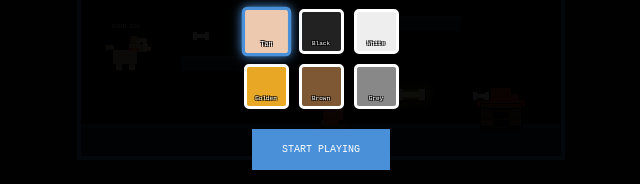
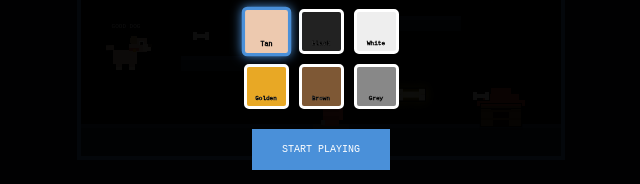
Before and after one commit to Hello-Worlder766/Paw-Paw-Adventure, a plain HTML site: page index.html in a window 1280 px wide. Shown: the part 380-564 px from the top of the page, 319-959 px from the left. Drawn offline with Linux system fonts and the light colour scheme.

Commit message:
Update index.html

```diff
--- a/index.html
+++ b/index.html
@@ -73,7 +73,7 @@ canvas {
     font-size: 6px;
     text-align: center;
     margin-top: 28px;
-    text-shadow: 1px 1px 0 #000, -1px -1px 0 #000, 1px -1px 0 #000, -1px 1px 0 #000;
+    -webkit-text-stroke: 0.5px #000;
     pointer-events: none;
 }
 
```
